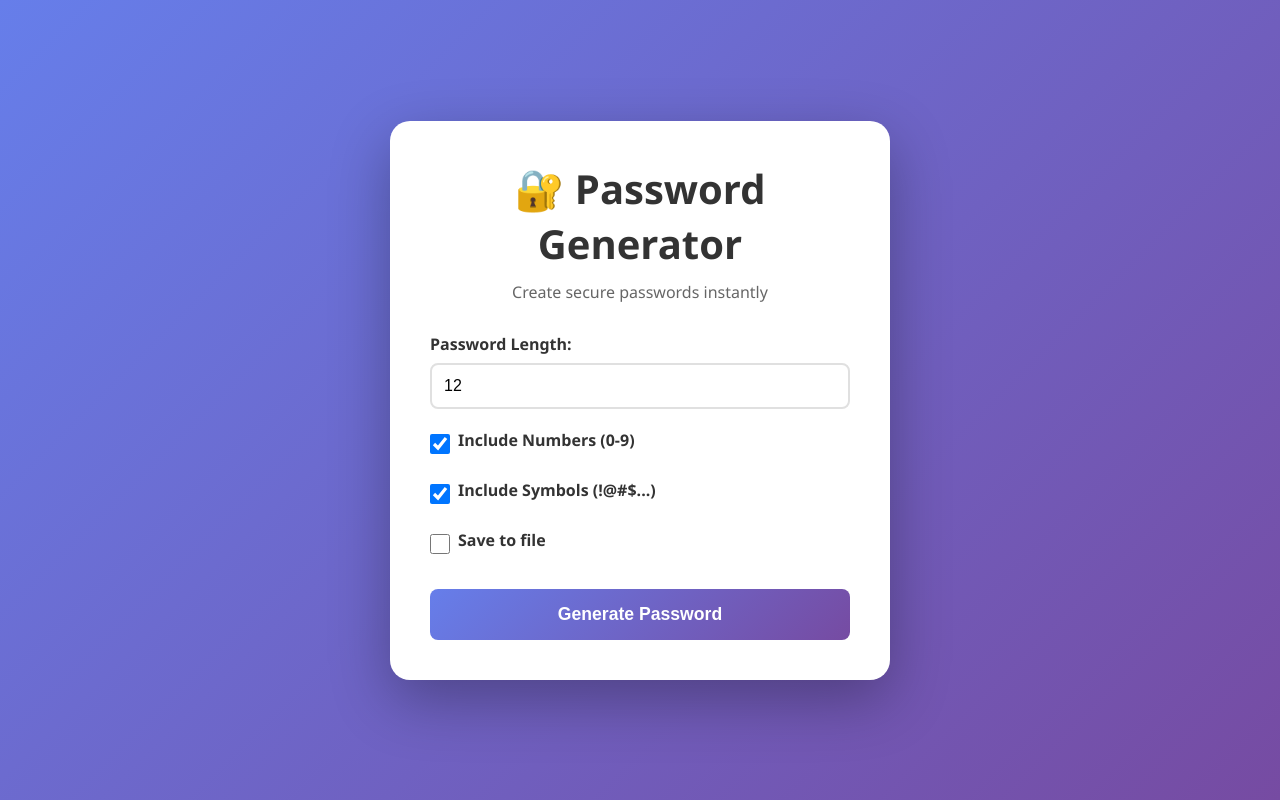
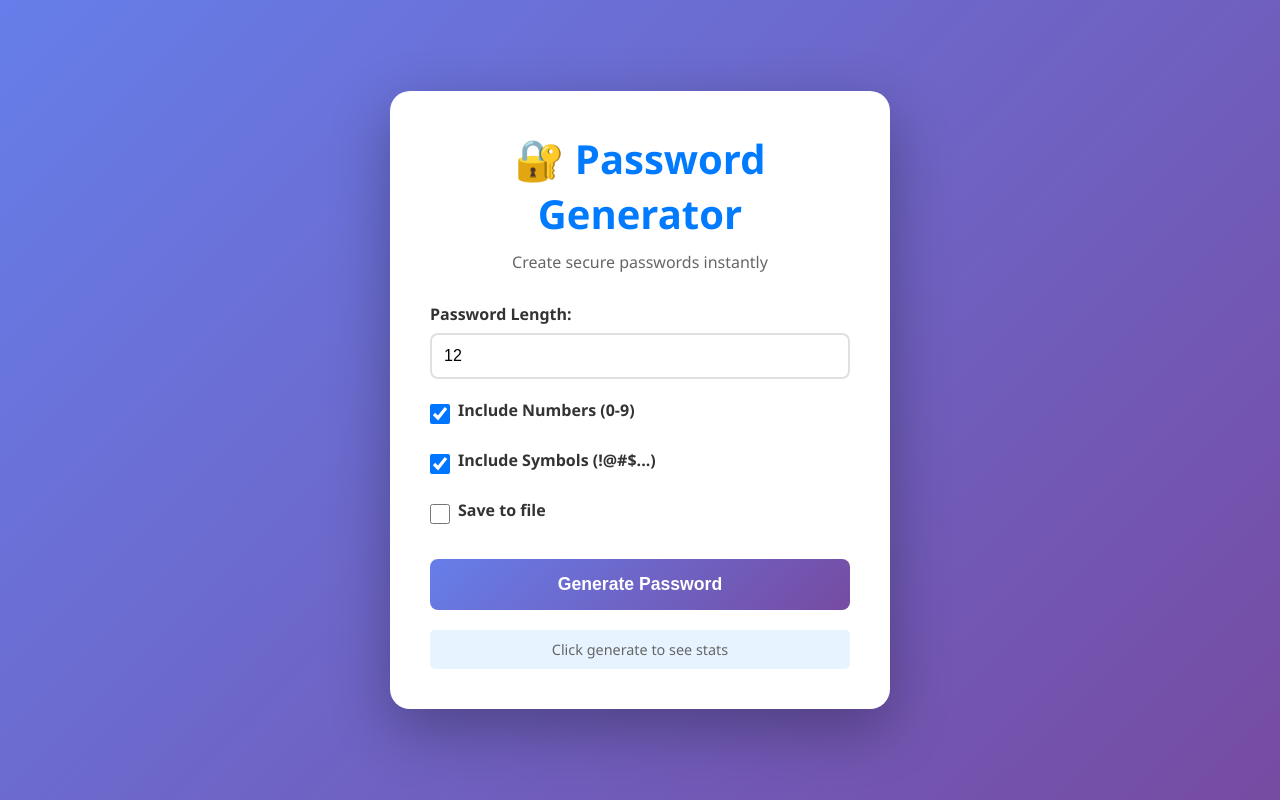
Before and after one commit to ROBERTJV004/pwgen-app, a Flask app: page / in a window 1280 px wide. Run offline with Flask 3, Linux system fonts and the light colour scheme.

Commit message:
Add client-side analytics with localStorage tracking and copy button

```diff
--- a/templates/index.html
+++ b/templates/index.html
@@ -31,7 +31,7 @@
         }
 
         h1 {
-            color: #333;
+            color: #007bff;
             text-align: center;
             margin-bottom: 10px;
             font-size: 2.5em;
@@ -180,6 +180,13 @@
             color: #721c24;
             border: 1px solid #f5c6cb;
         }
+
+        #stats {
+            background: #e7f3ff;
+            padding: 10px;
+            border-radius: 5px;
+            font-weight: 500;
+        }
     </style>
 </head>
 <body>
@@ -227,10 +234,13 @@
             <button type="submit">Generate Password</button>
         </form>
 
+        <p id="stats" style="text-align: center; margin-top: 20px; color: #666; font-size: 0.9em;">Click generate to see stats</p>
+
         {% if password %}
         <div class="result">
             <h3>Your Password:</h3>
             <div class="password-display">{{ password }}</div>
+            <button onclick="navigator.clipboard.writeText('{{ password }}').then(()=>alert('Copied!')).catch(()=>alert('Copy failed'))" style="width: auto; padding: 8px 20px; margin: 10px 0; background: #28a745; font-size: 0.9em;">Copy Password</button>
             <p>
                 <strong>Strength:</strong>
                 <span class="strength {{ strength.lower() }}">{{ strength }}</span>
@@ -238,5 +248,27 @@
         </div>
         {% endif %}
     </div>
+
+    <script>
+        // Load existing stats from localStorage
+        let gens = JSON.parse(localStorage.getItem('pwStats') || '[]');
+        const btn = document.querySelector('button[type="submit"]');
+        const statsEl = document.getElementById('stats');
+
+        // Update stats when form is submitted
+        btn.onclick = () => {
+            const len = parseInt(document.querySelector('input[name="length"]').value);
+            gens.push({length: len, time: new Date().toISOString()});
+            localStorage.setItem('pwStats', JSON.stringify(gens));
+            const avg = gens.reduce((a, b) => a + b.length, 0) / gens.length;
+            statsEl.innerHTML = `Generated: ${gens.length} | Avg length: ${avg.toFixed(1)}`;
+        };
+
+        // Load initial stats on page load
+        if (gens.length) {
+            const avg = gens.reduce((a, b) => a + b.length, 0) / gens.length;
+            statsEl.innerHTML = `Generated: ${gens.length} | Avg length: ${avg.toFixed(1)}`;
+        }
+    </script>
 </body>
 </html>
```
